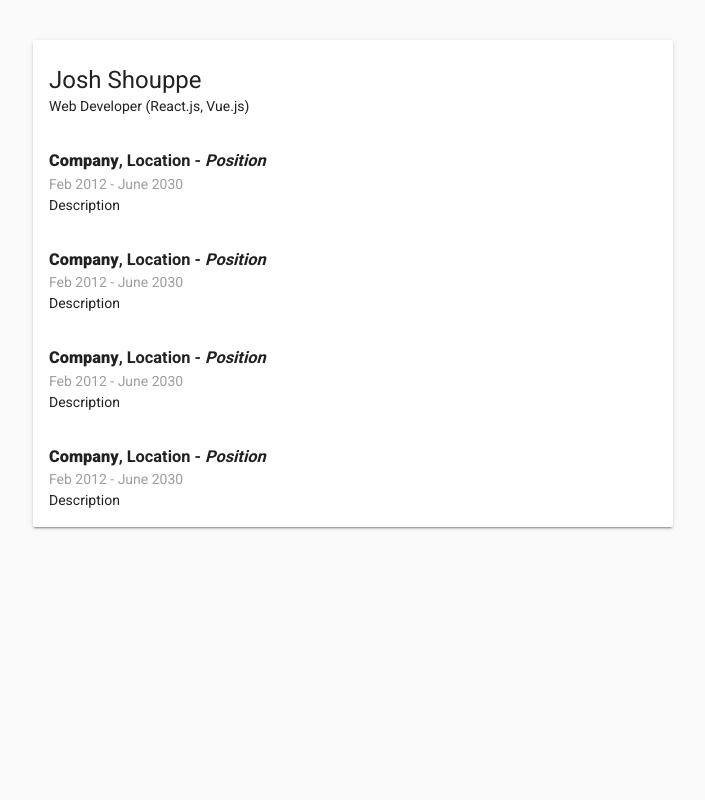
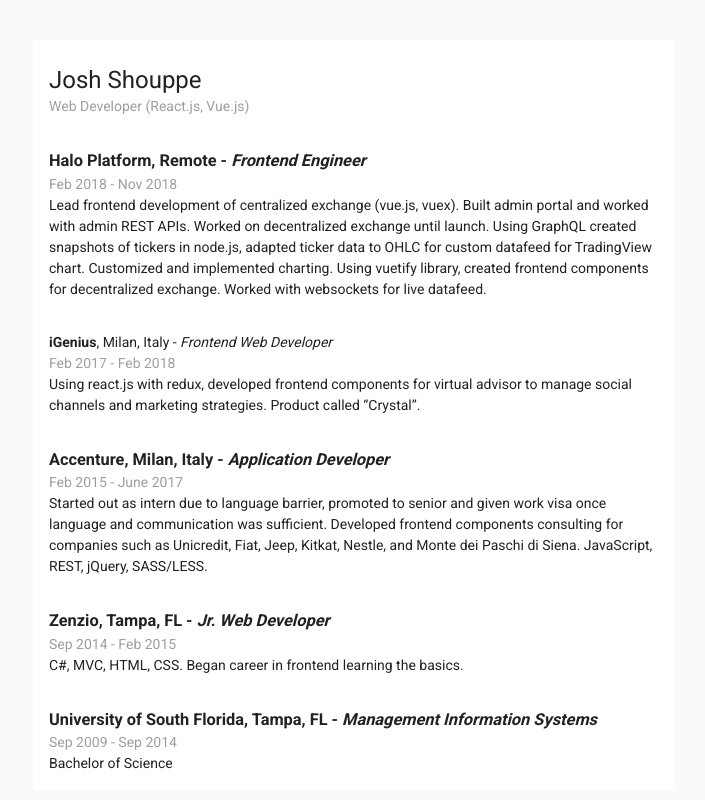
Before and after one commit to coozin/Resume, a Vue app: page /#/resume in a window 1280 px wide. Shown: the whole page, without its empty margins (287-992 px from the left). Built offline with nearby package versions, Linux system fonts and the light colour scheme.

Commit message:
resume page work

```diff
--- a/src/views/Resume.vue
+++ b/src/views/Resume.vue
@@ -2,39 +2,55 @@
   <v-app>
     <v-layout class="padding">
       <v-flex xs12 sm6 offset-sm3>
-        <v-card>
+        <v-card flat>
           <v-card-title primary-title>
             <div>
-              <h2 class="headline mb-0">Josh Shouppe</h2>
-              <div>Web Developer (React.js, Vue.js)</div>
+              <h1 class="headline mb-0">Josh Shouppe</h1>
+              <div class="grey--text">Web Developer (React.js, Vue.js)</div>
             </div>
           </v-card-title>
           <v-card-text>
             <div>
-              <h3><b>Company</b>, Location - <i>Position</i></h3>
-              <span class="grey--text">Feb 2012 - June 2030</span><br>
-              <div>Description</div>
+              <h3>Halo Platform, Remote - <i>Frontend Engineer</i></h3>
+              <div class="grey--text">Feb 2018 - Nov 2018</div>
+              <blockquote>Lead frontend development of centralized exchange (vue.js, vuex).
+                Built admin portal and worked with admin REST APIs. Worked on decentralized
+                exchange until launch. Using GraphQL created snapshots of tickers in node.js,
+                adapted ticker data to OHLC for custom datafeed for TradingView chart. Customized
+                and implemented charting. Using vuetify library, created frontend components for
+                decentralized exchange. Worked with websockets for live datafeed. </blockquote>
             </div>
           </v-card-text>
           <v-card-text>
             <div>
-              <h3><b>Company</b>, Location - <i>Position</i></h3>
-              <span class="grey--text">Feb 2012 - June 2030</span><br>
-              <div>Description</div>
+              <div><b>iGenius</b>, Milan, Italy - <i>Frontend Web Developer</i></div>
+              <div class="grey--text">Feb 2017 - Feb 2018</div>
+              <blockquote>Using react.js with redux, developed frontend components for virtual
+                advisor to manage social channels and marketing strategies. Product called “Crystal”.</blockquote>
             </div>
           </v-card-text>
           <v-card-text>
             <div>
-              <h3><b>Company</b>, Location - <i>Position</i></h3>
-              <span class="grey--text">Feb 2012 - June 2030</span><br>
-              <div>Description</div>
+              <h3>Accenture, Milan, Italy - <i>Application Developer</i></h3>
+              <div class="grey--text">Feb 2015 - June 2017</div>
+              <blockquote>Started out as intern due to language barrier, promoted to senior
+                and given work visa once language and communication was sufficient. Developed
+                frontend components consulting for companies such as Unicredit, Fiat, Jeep, Kitkat,
+                Nestle, and Monte dei Paschi di Siena. JavaScript, REST, jQuery, SASS/LESS.</blockquote>
             </div>
           </v-card-text>
           <v-card-text>
             <div>
-              <h3><b>Company</b>, Location - <i>Position</i></h3>
-              <span class="grey--text">Feb 2012 - June 2030</span><br>
-              <div>Description</div>
+              <h3>Zenzio, Tampa, FL - <i>Jr. Web Developer</i></h3>
+              <div class="grey--text">Sep 2014 - Feb 2015</div>
+              <blockquote>C#, MVC, HTML, CSS. Began career in frontend learning the basics.</blockquote>
+            </div>
+          </v-card-text>
+          <v-card-text>
+            <div>
+              <h3>University of South Florida, Tampa, FL - <i>Management Information Systems</i></h3>
+              <div class="grey--text">Sep 2009 - Sep 2014</div>
+              <blockquote>Bachelor of Science</blockquote>
             </div>
           </v-card-text>
         </v-card>
```
